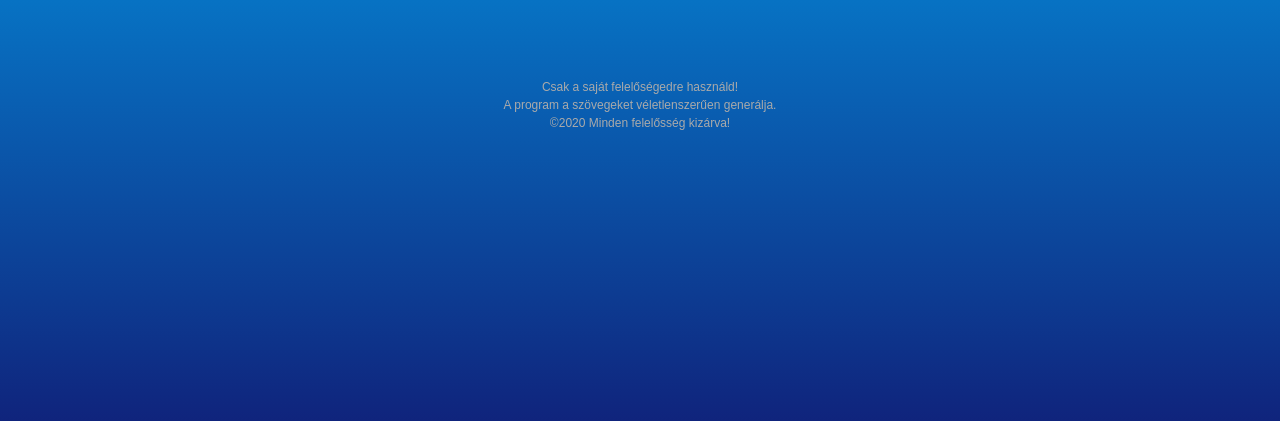
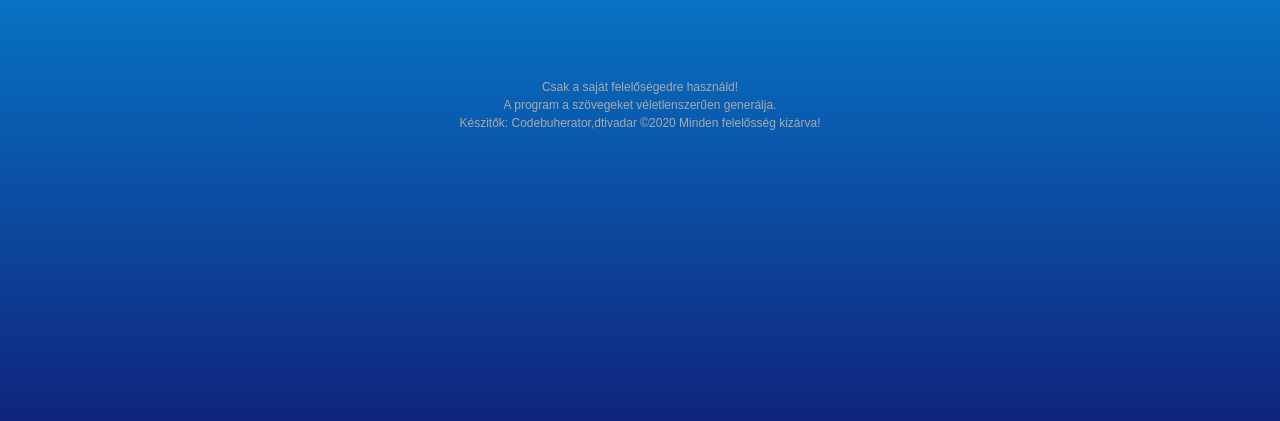
Before and after one commit to CodeBuherator/KMMH, a plain HTML site: page index.html in a window 1280 px wide. Shown: the part 353-774 px from the top of the page. Drawn offline with Linux system fonts and the light colour scheme.

Commit message:
nézd meg igy

```diff
--- a/index.html
+++ b/index.html
@@ -14,6 +14,7 @@
     <div id="description">
         Csak a saját felelőségedre használd!<br>
         A program a szövegeket véletlenszerűen generálja.<br>
+        Készitők: Codebuherator,dtivadar
         &copy;2020 Minden felelősség kizárva!
     </div>
 </body>
```
